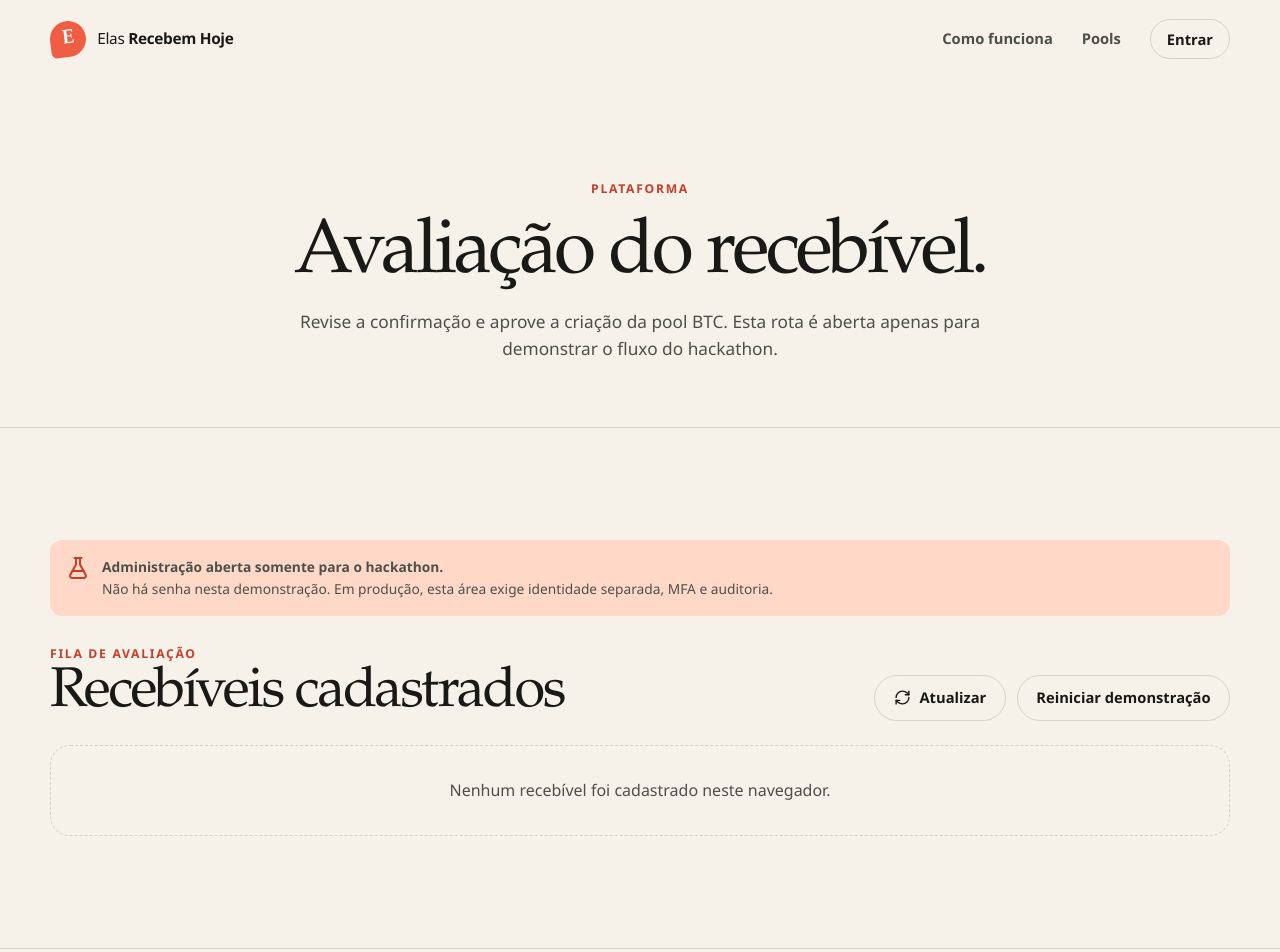
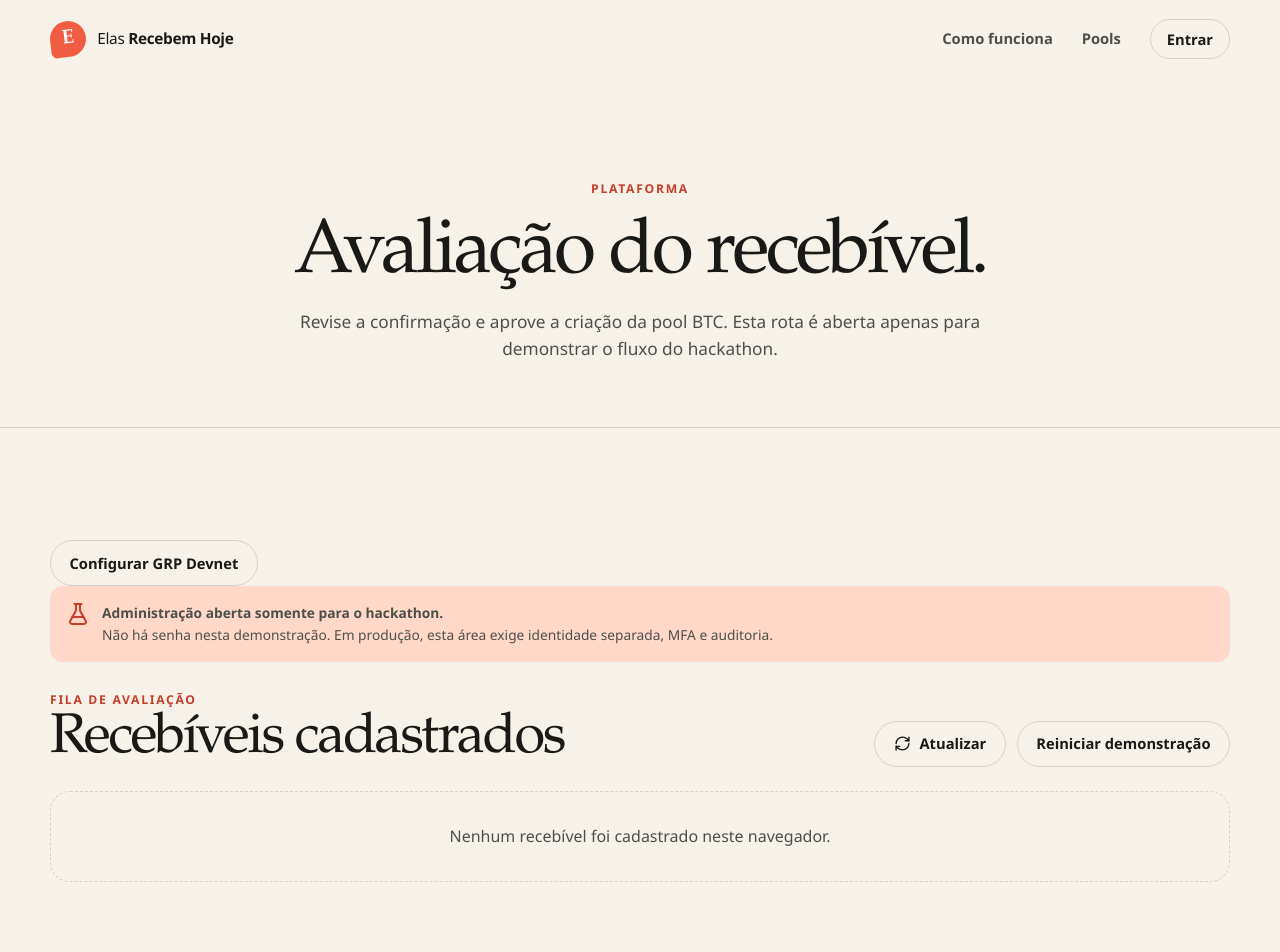
Before and after one commit to 0xlari/global-receivables-protocol, a Next.js app: page /administracao in a window 1280 px wide. Shown: the top 952 px of the page. Built offline with nearby package versions, Linux system fonts and the light colour scheme; no server answers.

Commit message:
feat: link GRP Devnet setup from administration

```diff
--- a/src/app/administracao/page.tsx
+++ b/src/app/administracao/page.tsx
@@ -8,5 +8,5 @@ export const metadata: Metadata = { title: "Administração da demonstração",
 
 export default function AdministrationPage() {
   const policy = currentLrpModePolicy();
-  return <div className="inner-page"><section className="page-hero page-hero--compact"><div className="shell page-hero__inner"><span className="eyebrow">Plataforma</span><h1>Avaliação do recebível.</h1><p>{policy.mode === "LEGACY" ? "Revise a confirmação e aprove a criação da pool BTC. Esta rota é aberta apenas para demonstrar o fluxo do hackathon." : "Confirme os fatos públicos com o signer institucional. A pool não é criada nesta etapa."}</p></div></section><section className="section"><div className="shell">{policy.mode === "LEGACY" ? <DemoAdministration /> : <LrpOriginatorAdministration mode={policy.mode} />}</div></section></div>;
+  return <div className="inner-page"><section className="page-hero page-hero--compact"><div className="shell page-hero__inner"><span className="eyebrow">Plataforma</span><h1>Avaliação do recebível.</h1><p>{policy.mode === "LEGACY" ? "Revise a confirmação e aprove a criação da pool BTC. Esta rota é aberta apenas para demonstrar o fluxo do hackathon." : "Confirme os fatos públicos com o signer institucional. A pool não é criada nesta etapa."}</p></div></section><section className="section"><div className="shell"><div className="demo-actions"><a className="button button--secondary" href="/administracao/grp">Configurar GRP Devnet</a></div>{policy.mode === "LEGACY" ? <DemoAdministration /> : <LrpOriginatorAdministration mode={policy.mode} />}</div></section></div>;
 }
```
